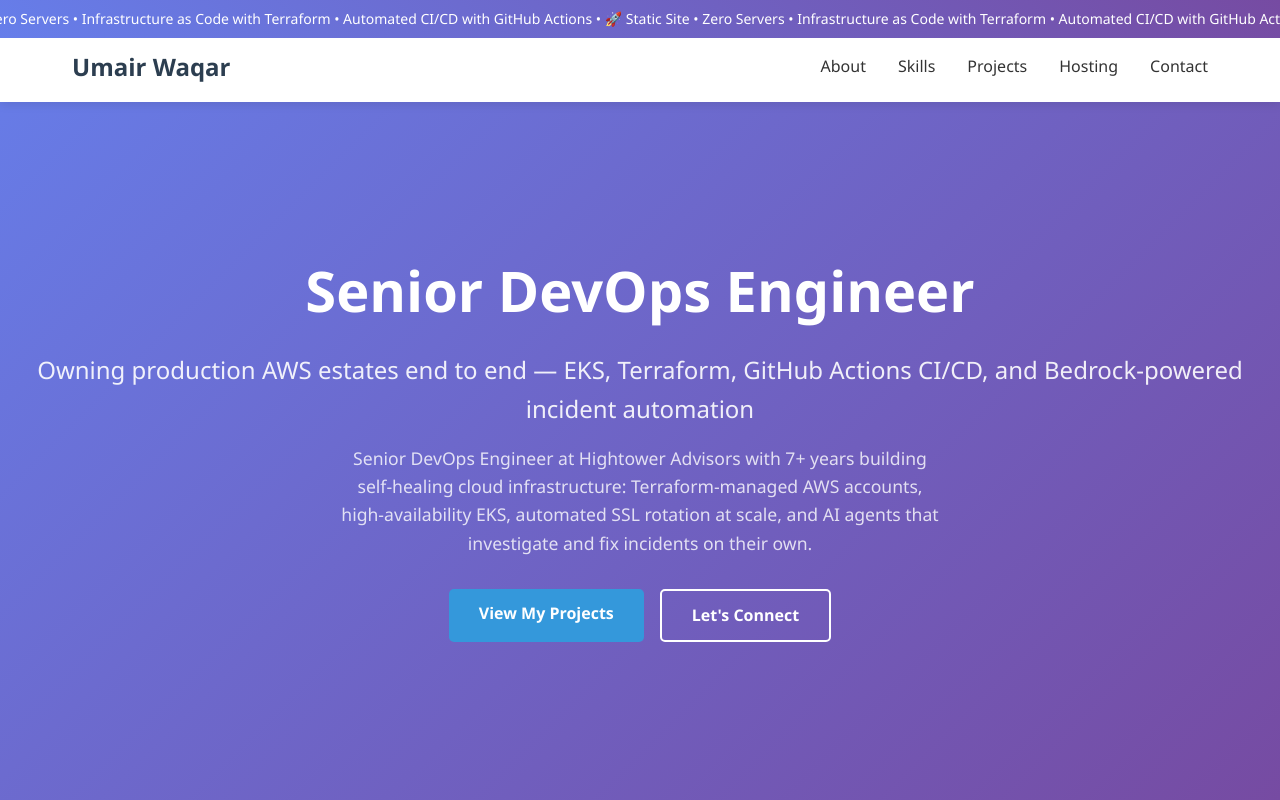
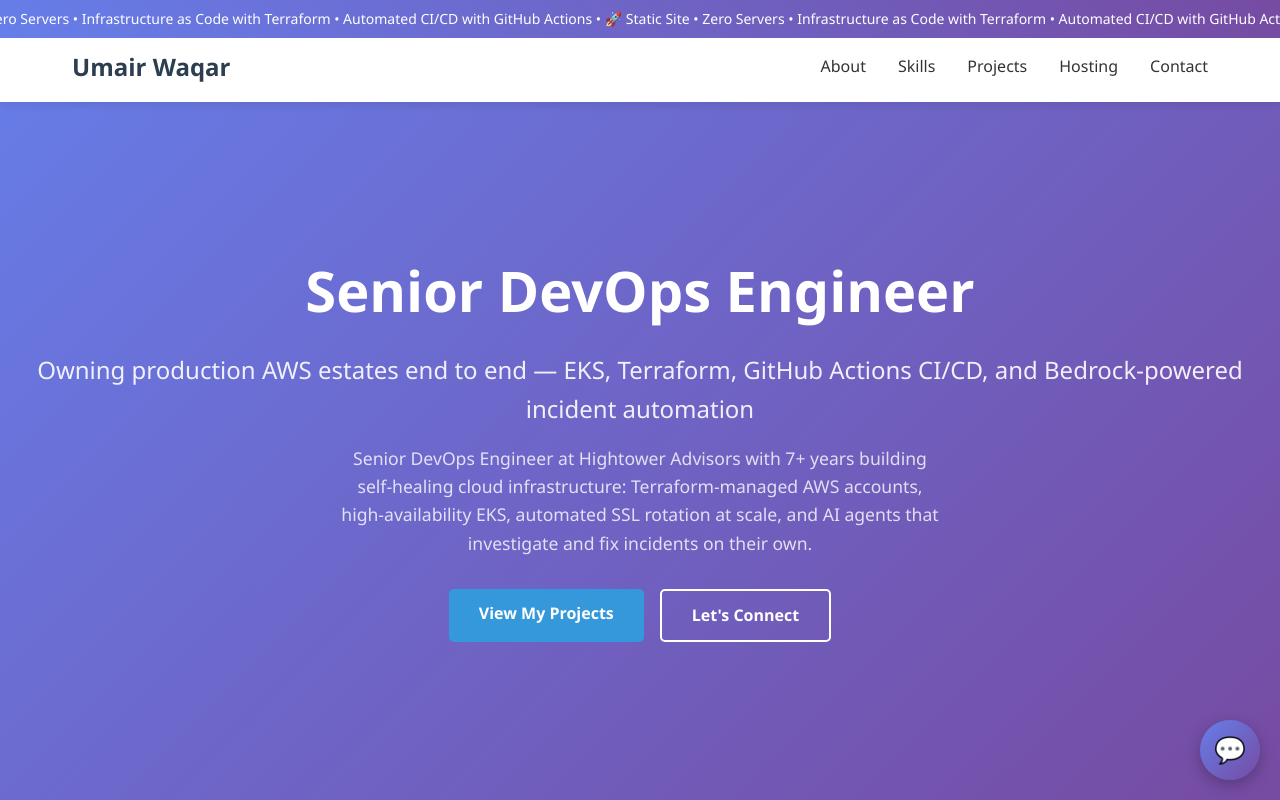
Before and after one commit to umairk8devops/my-portfolio, a React (Create React App) app: page / in a window 1280 px wide. Shown: the top 800 px of the page. Built offline with nearby package versions, Linux system fonts and the light colour scheme.

Commit message:
Wire chatbot widget into App

```diff
--- a/src/App.js
+++ b/src/App.js
@@ -10,6 +10,7 @@ import Projects from './components/Projects';
 import Hosting from './components/Hosting';
 import Contact from './components/Contact';
 import Footer from './components/Footer';
+import Chatbot from './components/Chatbot';
 
 function App() {
   return (
@@ -24,6 +25,7 @@ function App() {
       <Hosting />
       <Contact />
       <Footer />
+      <Chatbot />
     </div>
   );
 }
```
